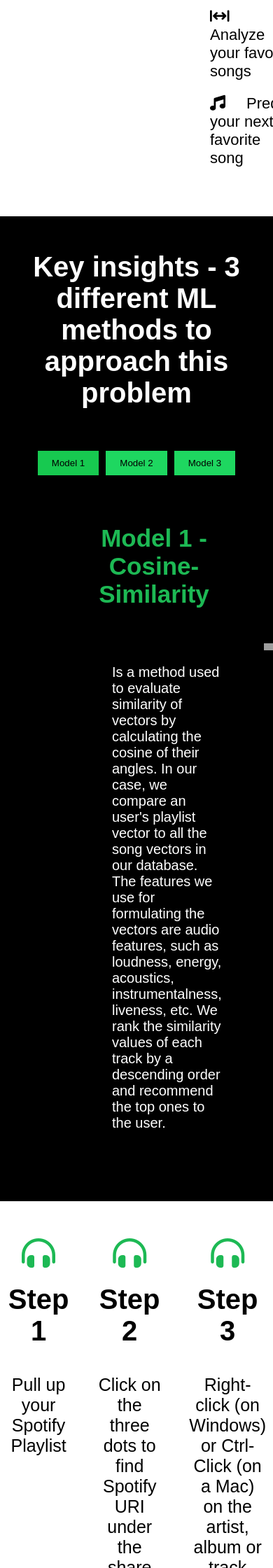
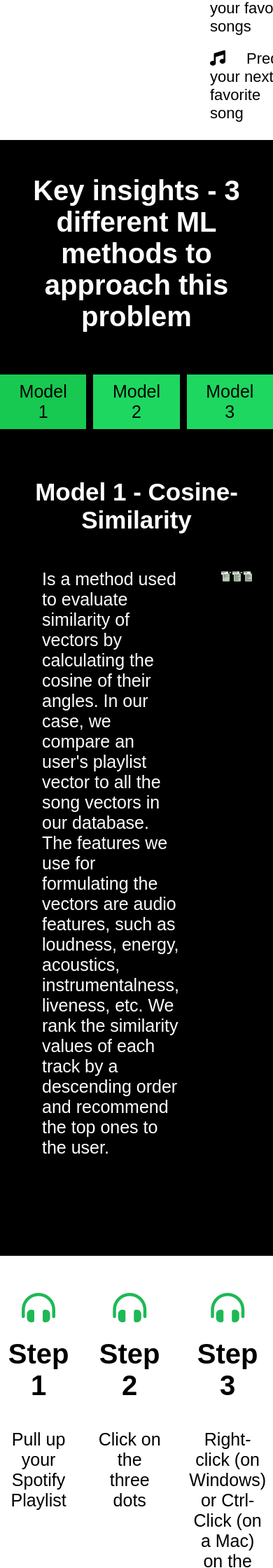
Before and after one commit to JoeBrueneman/Jammin_With_Spotify, a Python web app: template templates/index.html in a window 390 px wide; the page is wider, and only the part inside the window is pictured. Shown: the part 2320-4560 px from the top of that part at 70% size. Run offline with Jinja, Linux system fonts and the light colour scheme; the template is opened without the code that fills it, so the values that code supplies are empty; some libraries are stand-ins or nearby versions; grey boxes are pictures that could not be loaded.

Commit message:
fixed nav menu links and model section

```diff
--- a/static/css/style.css
+++ b/static/css/style.css
@@ -207,6 +207,8 @@
     justify-content: space-between;
     align-items: center;
     padding: 50px 0;
+    padding-top: 5px;
+    padding-bottom: 5px;
 }
 
 /* How This Works Section Styles */
@@ -297,13 +299,13 @@
 }
 
 /* Statistics Section Styles */
-.statistics-section {
+.model-section {
     padding: 50px 0;
     background-color: #000;
     color: #fff;
 }
 
-.statistics-section h1 {
+.model-section h1 {
     text-align: center;
     margin-bottom: 30px;
     color: #fff;
@@ -325,6 +327,7 @@
     padding: 10px 20px;
     cursor: pointer;
     transition: background-color 0.3s ease;
+    font-size: 25px;
 }
 
 .tab-links:hover, .tab-links.active {
@@ -354,18 +357,20 @@
 }
 
 .content-left, .content-right {
-    flex-basis: 48%; /* Adjust this value as needed */
+    flex-basis: 48%;
     padding-left: 60px;
 }
 
-.content-left {
+.content-left p {
     font-size: 25px;
+    margin-bottom: 40px;
 }
 
 .content-right img {
     max-width: 100%;
     height: auto;
-    display: block; /* Ensure images are block level for proper spacing */
+    display: block;
+    padding-right: 30px;
 }
 
 /* Flex Container Styles */
@@ -379,8 +384,8 @@
 }
 
 .left-box, .search {
-    flex: 1; /* Adjust as needed for sizing */
-    padding: 20px; /* Adjust as needed */
+    flex: 1;
+    padding: 20px;
 }
 
 /* Let's Explore section styles */
@@ -409,7 +414,7 @@
 }
 
 .search h2, .left-box h2 {
-    color: #1ED760;
+    color: #000;
     margin-bottom: 20px;
     font-size: 35px;
 }
@@ -433,13 +438,13 @@
 .search input[type="search"] {
     border: none;
     color: #333;
-    background-color: #fff;
+    background-color: #000;
 }
 
 .search button {
     border: none;
     background-color: #1ED760;
-    color: #fff;
+    color: #000;
     cursor: pointer;
 }
 
@@ -678,6 +683,7 @@
     font-size: 28px;
     font-weight: bold;
     cursor: pointer;
+    position: absolute;
 }
 
 .close-btn:hover,
@@ -831,12 +837,7 @@
         padding: 20px;
     }
 
-    .hamburger-menu {
-        display: block;
-        cursor: pointer;
-      }
-
-      .nav-menu {
+    .nav-menu {
         position: absolute;
         right: 0;
         top: 60px;
@@ -844,11 +845,11 @@
         background-color: #000;
         width: 100%;
         display: none;
-      }
+    }
 
-      .nav-menu.active {
+    .nav-menu.active {
         display: flex;
-      }
+    }
 }
 
 @media (max-width: 768px) {
--- a/static/js/main.js
+++ b/static/js/main.js
@@ -1,40 +1,33 @@
 document.addEventListener('DOMContentLoaded', function() {
-    // Nav menu interactions
-    const hamburgerMenu = document.querySelector('.hamburger-menu');
-    const navMenu = document.querySelector('.nav-menu');
-    hamburgerMenu.addEventListener('click', function() {
-        navMenu.classList.toggle('active');
-    });
-
-    // Close nav menu on link click
-    const navLinks = document.querySelectorAll('.nav-link');
-    navLinks.forEach(function(link) {
+    document.querySelectorAll('.nav-link').forEach(link => {
         link.addEventListener('click', function(e) {
             e.preventDefault();
-            const targetSection = document.querySelector(this.getAttribute('href'));
-            targetSection.scrollIntoView({ behavior: 'smooth' });
-            navMenu.classList.remove('active');
+            const targetClass = this.getAttribute('href').substring(1);
+            const targetSection = document.querySelector('.' + targetClass);
+            if (targetSection) {
+                const navbarHeight = document.querySelector('.navbar').offsetHeight;
+                const offsetPosition = targetSection.getBoundingClientRect().top + window.scrollY - navbarHeight;
+                window.scrollTo({
+                    top: offsetPosition,
+                    behavior: "smooth"
+                });
+            }
         });
     });
 
-    // Close nav menu when clicking outside
-    document.addEventListener('click', function(e) {
-        if (!navMenu.contains(e.target) && !hamburgerMenu.contains(e.target)) {
-            navMenu.classList.remove('active');
-        }
-    });
-
-    // Explore button
+    // Explore button functionality (if applicable)
     const exploreButton = document.querySelector('.showcase .btn');
-    exploreButton.addEventListener('click', function(e) {
-        e.preventDefault();
-        const searchSection = document.querySelector('.search');
-        searchSection.scrollIntoView({ behavior: 'smooth' });
-    });
+    if (exploreButton) {
+        exploreButton.addEventListener('click', function(e) {
+            e.preventDefault();
+            const searchSection = document.querySelector('.search');
+            searchSection.scrollIntoView({ behavior: 'smooth' });
+        });
+    }
 
     // Tab functionality
     function openTab(event, modelName) {
-        var tabcontent, tablinks;
+        let tabcontent, tablinks;
         tabcontent = document.getElementsByClassName("tab-content");
         for (let i = 0; i < tabcontent.length; i++) {
             tabcontent[i].style.display = "none";
@@ -46,10 +39,13 @@
         document.getElementById(modelName).style.display = "block";
         event.currentTarget.className += " active";
     }
-    window.openTab = openTab; // Make openTab available globally
+    window.openTab = openTab;
 
     // Automatically open the first tab on page load
-    document.querySelector('.tab-links').click();
+    const firstTab = document.querySelector('.tab-links');
+    if (firstTab) {
+        firstTab.click();
+    }
 
     // Adjust audio volume
     const audios = document.querySelectorAll('audio');
--- a/templates/index.html
+++ b/templates/index.html
@@ -19,11 +19,10 @@
             <nav class="nav-menu">
                 <a href="#showcase" class="nav-link">Home</a>
                 <a href="#combined-section" class="nav-link">Things We Do</a>
-                <!--<a href="#" class="nav-link">Statistics</a>-->
                 <a href="#how-this-works" class="nav-link">How This Works</a>
+                <a href="#model-section" class="nav-link">Statistics</a>
                 <a href="#search" class="nav-link">Let's Explore!</a>
             </nav>
-            <div class="hamburger-menu"><i class="fas fa-bars"></i></div>
         </div>
     </div>
 
@@ -84,7 +83,7 @@
     <!-- Section Container Ends -->
 
     <!-- Statistics Section Starts-->
-    <div class="statistics-section">
+    <div class="model-section">
         <h1>Key insights - 3 different ML methods to approach this problem</h1>
         <div class="tabs">
             <button class="tab-links" onclick="openTab(event, 'Model1')">Model 1</button>
@@ -102,7 +101,7 @@
                         We rank the similarity values of each track by a descending order and recommend the top ones to the user.</p>
                 </div>
                 <div class="content-right">
-                    <img src="path/to/your/image1.png" alt="Graph for Model 1">
+                    <img src="/static/img/cosine_flow.png" alt="Graph for Model 1">
                 </div>
             </div>
         </div>
@@ -111,8 +110,10 @@
             <h2>Model 2 - Tracks Clustering</h2>
             <div class="content-flex">
                 <div class="content-left">
-                    <p>We use K-means clustering to group the tracks into different clusters based on their audio features.
-                        The user's playlist is then compared to the clusters and the tracks in the most similar cluster are recommended to the user.</p>
+                    <p>In recommendation systems, clustering algorithms can be used to group similar items together based on their features.
+                        In content-based filtering for tracks, we implement this method to group similar tracks together.
+                        We then assign a cluster number to the input playlist by aggregating its features and recommend tracks from the same cluster.
+                    </p>
                 </div>
                 <div class="content-right">
                     <img src="path/to/your/image2.png" alt="Graph for Model 2">
@@ -124,11 +125,13 @@
             <h2>Model 3 - Playlists Clustering</h2>
             <div class="content-flex">
                 <div class="content-left">
-                    <p>We use K-means clustering to group the playlists into different clusters based on their audio features.
-                        The user's playlist is then compared to the clusters and the tracks in the most similar cluster are recommended to the user.</p>
+                    <p>In recommendation systems, clustering algorithms can be used to group similar users together based on their preferences and behaviors.
+                        We assume that the creation of a playlist implies the user's song preferences and grouping behavior.
+                        By grouping similar playlists together and assigning the input playlist to a cluster, we recommend songs from other similar playlists from the same cluster to the user.
+                    </p>
                 </div>
                 <div class="content-right">
-                    <img src="path/to/your/image3.png" alt="Graph for Model 3">
+                    <img src="/static/img/playlist_clusters_K17_transparent.png" alt="Graph for Model 3">
                 </div>
             </div>
         </div>
@@ -148,7 +151,7 @@
             <i class="fa-solid fa-headphones-simple"></i>
             <div class="inner">
                 <h4>Step 2</h4>
-                <p>Click on the three dots to find Spotify URI under the share tab</p>
+                <p>Click on the three dots</p>
             </div>
         </article>
         <article>
@@ -172,8 +175,8 @@
 
         <!-- Let's Get Your Songs section starts-->
         <section class="search">
-            <h2>Match me Songs!</h2>
-            <form method="post" action="/vector_model_prediction">
+            <h2>Recommend Me Songs!</h2>
+            <form method="post" action="/model_recommendation">
                 <label for="track1">Playlist:</label>
                 <input type="text" id="track1" name="track1" required>
                 <br>
@@ -311,26 +314,26 @@
                         <div class="wrapped-left-column">
                             <h3>Top Artists</h3>
                             <ul>
-                                <li>#1 Trust</li>
-                                <li>#2 Queen</li>
-                                <li>#3 Bon Jovi</li>
-                                <li>#4 Scorpions</li>
-                                <li>#5 Adele</li>
+                                <li>#1 Artic Monkeys</li>
+                                <li>#2 The Smashing Pumpkins</li>
+                                <li>#3 Rachid Taha</li>
+                                <li>#4 Elle King</li>
+                                <li>#5 Chris Janson</li>
                             </ul>
                         </div>
                         <div class="wrapped-right-column">
                             <h3>Top Songs</h3>
                             <ul>
-                                <li>#1 Antisocial</li>
-                                <li>#2 Bohemeian Rhapsody</li>
-                                <li>#3 Snooze</li>
-                                <li>#4 Wind Of Change</li>
-                                <li>#5 Set Fire To The Rain</li>
+                                <li>#1 Do I Wanna Know?</li>
+                                <li>#2 The End Is The Beginning Is The End</li>
+                                <li>#3 Ya Rayah</li>
+                                <li>#4 Ex's & Oh's</li>
+                                <li>#5 Buy Me a Boat</li>
                             </ul>
                         </div>
                     </div>
                     <div class="wrapped-footer">
-                        <span>Top Genre - Rock</span>
+                        <span>Top Genre - Reggaetón</span>
                     </div>
                 </div>
                 <!--Joe-->
@@ -340,21 +343,21 @@
                         <div class="wrapped-left-column">
                             <h3>Top Artists</h3>
                             <ul>
-                                <li>#1 Lady Ga Ga</li>
-                                <li>#2 Katy Perry</li>
-                                <li>#3 OneRepublic</li>
-                                <li>#4 Eminem</li>
+                                <li>#1 Linkin Park</li>
+                                <li>#2 Survivor</li>
+                                <li>#3 Eminem</li>
+                                <li>#4 OneRepublic</li>
                                 <li>#5 Bruno Mars</li>
                             </ul>
                         </div>
                         <div class="wrapped-right-column">
                             <h3>Top Songs</h3>
                             <ul>
-                                <li>#1 Poker Face</li>
-                                <li>#2 Roar</li>
-                                <li>#3 Counting Stars</li>
-                                <li>#4 Without Me</li>
-                                <li>#5 The Lazy Song</li>
+                                <li>#1 Castle of Glass</li>
+                                <li>#2 Eye of the Tiger</li>
+                                <li>#3 Luminous Emptiness</li>
+                                <li>#4 Rap God</li>
+                                <li>#5 Wellerman</li>
                             </ul>
                         </div>
                     </div>
```
Also changed, not shown: static/img/Joe.png, static/img/cosine-similarity.png (added), static/img/cosine_flow.png (added), static/img/playlist_clusters_K17_transparent.png (added).
